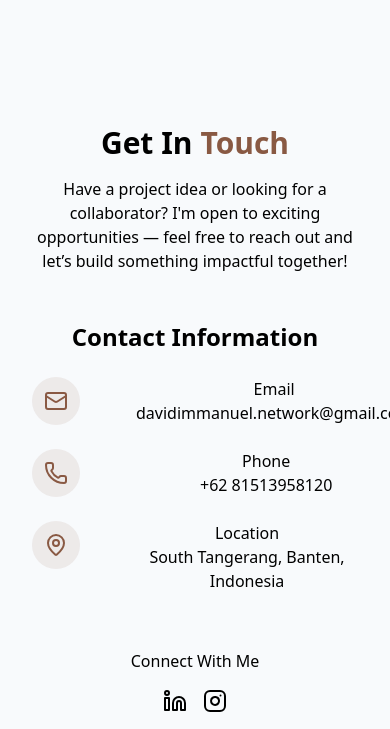
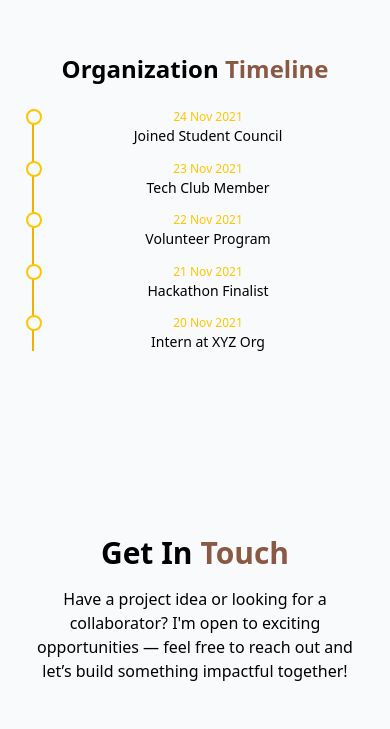
Before and after one commit to d1laav/portfolio-website, a React (Vite) app: page / in a window 390 px wide. Shown: the part 6175-6904 px from the top of the page. Built offline with nearby package versions, Linux system fonts and the light colour scheme.

Commit message:
addingOrganizationSection

```diff
--- a/src/components/ContactSection.jsx
+++ b/src/components/ContactSection.jsx
@@ -82,9 +82,21 @@ export const ContactSection = () => {
                   <div className="pt-8">
                     <h4 className="font-medium mb-4">Connect With Me</h4>
                     <div className="flex space-x-4 justify-center">
-                      <a href="#"><Linkedin /></a>
-                      <a href="#"><Instagram /></a>
+                       <a
+                            href="https://www.linkedin.com/in/david-immanuel-resner/"
+                            className="p-2 rounded-full border border-transparent hover:border-[#0072b1] hover:ring-2 hover:ring-[#0072b1]/50 transition-all duration-300"
+                            >
+                            <Linkedin className="w-5 h-5" style={{ color: "#0072b1" }} />
+                        </a>
+
+                        <a
+                            href="https://www.instagram.com/dimmanuel_/"
+                            className="p-2 rounded-full border border-transparent hover:border-[#dd2a7b] hover:ring-2 hover:ring-pink-500/50 transition-all duration-300"
+                        >
+                            <Instagram className="w-5 h-5" style={{ color: "#dd2a7b"}} />
+                        </a>
                     </div>
+
                   </div>
                 </div>
               </div>
--- /dev/null
+++ b/src/components/OrganizationSection.jsx
@@ -0,0 +1,75 @@
+import { useState } from "react";
+
+const organizationData = [
+  {
+    date: "24 Nov 2021",
+    title: "Joined Student Council",
+    desc: "Organized events and led weekly meetings.",
+  },
+  {
+    date: "23 Nov 2021",
+    title: "Tech Club Member",
+    desc: "Built internal tools and contributed to workshops.",
+  },
+  {
+    date: "22 Nov 2021",
+    title: "Volunteer Program",
+    desc: "Participated in local community service.",
+  },
+  {
+    date: "21 Nov 2021",
+    title: "Hackathon Finalist",
+    desc: "Created a mental health app with a team.",
+  },
+  {
+    date: "20 Nov 2021",
+    title: "Intern at XYZ Org",
+    desc: "Assisted in backend development.",
+  },
+];
+
+export const OrganizationSection = () => {
+  const [activeIndex, setActiveIndex] = useState(null);
+
+  return (
+    <section id="organization" className="py-12 px-4 bg-background text-foreground">
+      <div className="container mx-auto max-w-4xl">
+        <h2 className="text-2xl md:text-3xl font-bold mb-6 text-center">
+          Organization <span className="text-primary">Timeline</span>
+        </h2>
+
+        <div className="relative border-l-2 border-yellow-500 pl-3">
+          {organizationData.map((item, index) => (
+            <div
+              key={index}
+              className="mb-4 cursor-pointer"
+              onClick={() => setActiveIndex(index)}
+            >
+              {/* Bullet */}
+              <div className="absolute -left-[8px] w-4 h-4 rounded-full border-2 bg-background border-yellow-400 z-10 flex items-center justify-center">
+                {activeIndex === index && (
+                  <div className="w-1.5 h-1.5 bg-yellow-400 rounded-full" />
+                )}
+              </div>
+
+              {/* Content */}
+              <div className="ml-3">
+                <p className="text-yellow-400 text-xs mb-0.5">{item.date}</p>
+                <p className="text-sm md:text-base font-medium leading-tight">{item.title}</p>
+
+                {activeIndex === index && (
+                  <div className="mt-1.5 flex items-start bg-card border border-yellow-500 rounded-md px-3 py-2 relative">
+                    <div className="absolute -left-2 top-3 w-3 h-3 bg-card border-l border-t border-yellow-500 transform rotate-45" />
+                    <p className="text-xs md:text-sm text-muted-foreground leading-snug">
+                      {item.desc}
+                    </p>
+                  </div>
+                )}
+              </div>
+            </div>
+          ))}
+        </div>
+      </div>
+    </section>
+  );
+};
--- a/src/pages/Home.jsx
+++ b/src/pages/Home.jsx
@@ -5,6 +5,7 @@ import { AboutSection } from "../components/AboutSection";
 import { SkillsSection } from "../components/SkillsSection";
 import { ProjectSection } from "../components/ProjectSection";
 import { ContactSection } from "../components/ContactSection";
+import { OrganizationSection } from "../components/OrganizationSection";
 
 export const Home = () => {
 
@@ -26,6 +27,7 @@ export const Home = () => {
             <AboutSection />
             <SkillsSection />
             <ProjectSection />
+            <OrganizationSection />
             <ContactSection />
             {/* Add more sections here */}
         </main>
```
